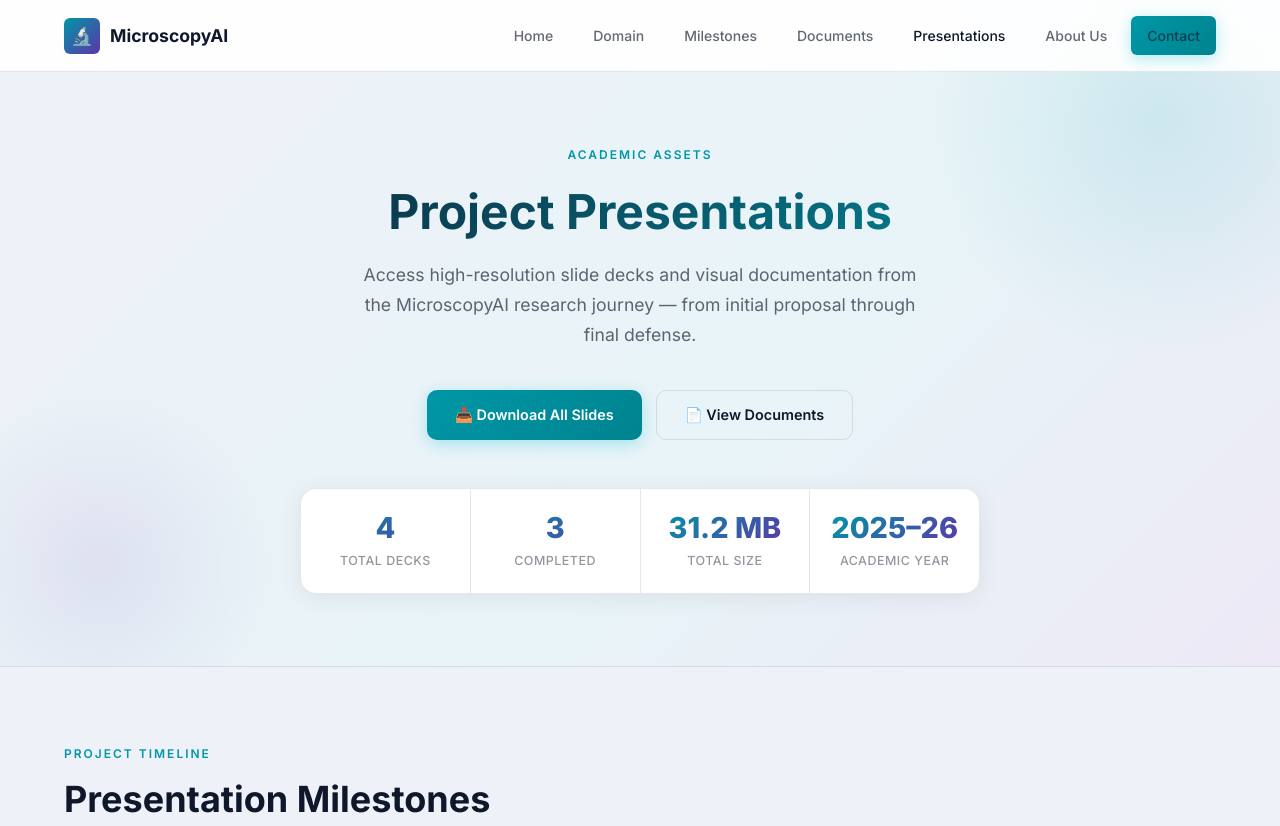
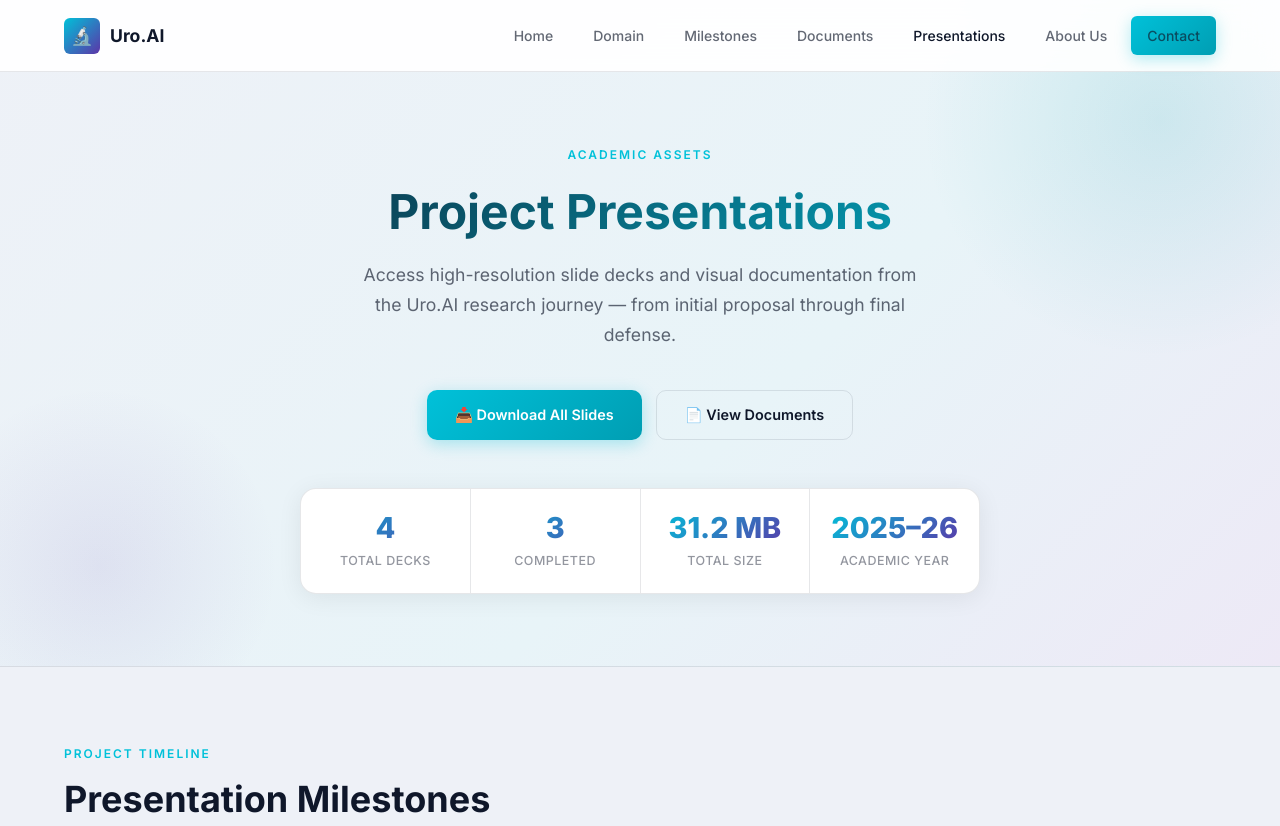
Before and after one commit to ShanilkaDharmapriya/Research_web, a plain HTML site: page presentations.html in a window 1280 px wide. Shown: the top 826 px of the page. Drawn offline with Linux system fonts and the light colour scheme.

Commit message:
update color

```diff
--- a/css/style.css
+++ b/css/style.css
@@ -5,9 +5,9 @@
 
 /* --- CSS Variables (Design Tokens) --- */
 :root {
-  --primary: #0097a7;
-  --primary-dark: #00838f;
-  --primary-glow: rgba(0, 151, 167, 0.12);
+  --primary: #00c1d9;
+  --primary-dark: #009eb3;
+  --primary-glow: rgba(0, 193, 217, 0.13);
   --secondary: #5c35a8;
   --secondary-light: #7e57c2;
 
@@ -26,7 +26,7 @@
   --warning: #e65100;
 
   --border: rgba(15, 23, 42, 0.1);
-  --border-hover: rgba(0, 151, 167, 0.35);
+  --border-hover: rgba(0, 193, 217, 0.38);
 
   --radius-sm: 6px;
   --radius-md: 10px;
@@ -34,7 +34,7 @@
   --radius-xl: 24px;
 
   --shadow-card: 0 4px 24px rgba(0, 0, 0, 0.07);
-  --shadow-hover: 0 8px 32px rgba(0, 151, 167, 0.14);
+  --shadow-hover: 0 8px 32px rgba(0, 193, 217, 0.16);
 
   --nav-height: 72px;
   --max-width: 1200px;
--- a/presentations.html
+++ b/presentations.html
@@ -4,7 +4,7 @@
   <meta charset="UTF-8">
   <meta name="viewport" content="width=device-width, initial-scale=1.0">
   <meta name="description" content="View and download all project presentation slide decks from each milestone of the AI-Based Urine Microscopy Analysis research project.">
-  <title>Presentations — MicroscopyAI Research</title>
+  <title>Presentations — Uro.AI Research</title>
   <link rel="preconnect" href="https://fonts.googleapis.com">
   <link href="https://fonts.googleapis.com/css2?family=Inter:wght@400;500;600;700;800&display=swap" rel="stylesheet">
   <link rel="stylesheet" href="css/style.css">
@@ -385,7 +385,7 @@
     <div class="container">
       <a href="index.html" class="nav-logo">
         <div class="logo-icon">🔬</div>
-        MicroscopyAI
+        Uro.AI
       </a>
       <div class="nav-links" id="navLinks">
         <a href="index.html">Home</a>
@@ -407,7 +407,7 @@
     <div class="container">
       <span class="section-label">Academic Assets</span>
       <h1>Project Presentations</h1>
-      <p>Access high-resolution slide decks and visual documentation from the MicroscopyAI research journey — from initial proposal through final defense.</p>
+      <p>Access high-resolution slide decks and visual documentation from the Uro.AI research journey — from initial proposal through final defense.</p>
       <div class="pres-hero-actions">
         <a href="assets/presentations/proposal-presentation.pptx" class="btn btn-primary" download>
           📥 Download All Slides
@@ -626,9 +626,9 @@
         <div>
           <div class="nav-logo" style="margin-bottom:8px;">
             <div class="logo-icon">🔬</div>
-            MicroscopyAI
+            Uro.AI
           </div>
-          <p style="max-width:none;">© 2024/25 MicroscopyAI Research Team — Sri Lanka Institute of Information Technology</p>
+          <p style="max-width:none;">© 2024/25 Uro.AI Research Team — Sri Lanka Institute of Information Technology</p>
         </div>
         <div class="footer-links">
           <a href="domain.html">Research</a>
```
Also changed, not shown: about.html (+5 -5 lines), contact.html (+6 -6 lines), documents.html (+3 -3 lines), index.html (+4 -4 lines), milestones.html (+4 -4 lines).
